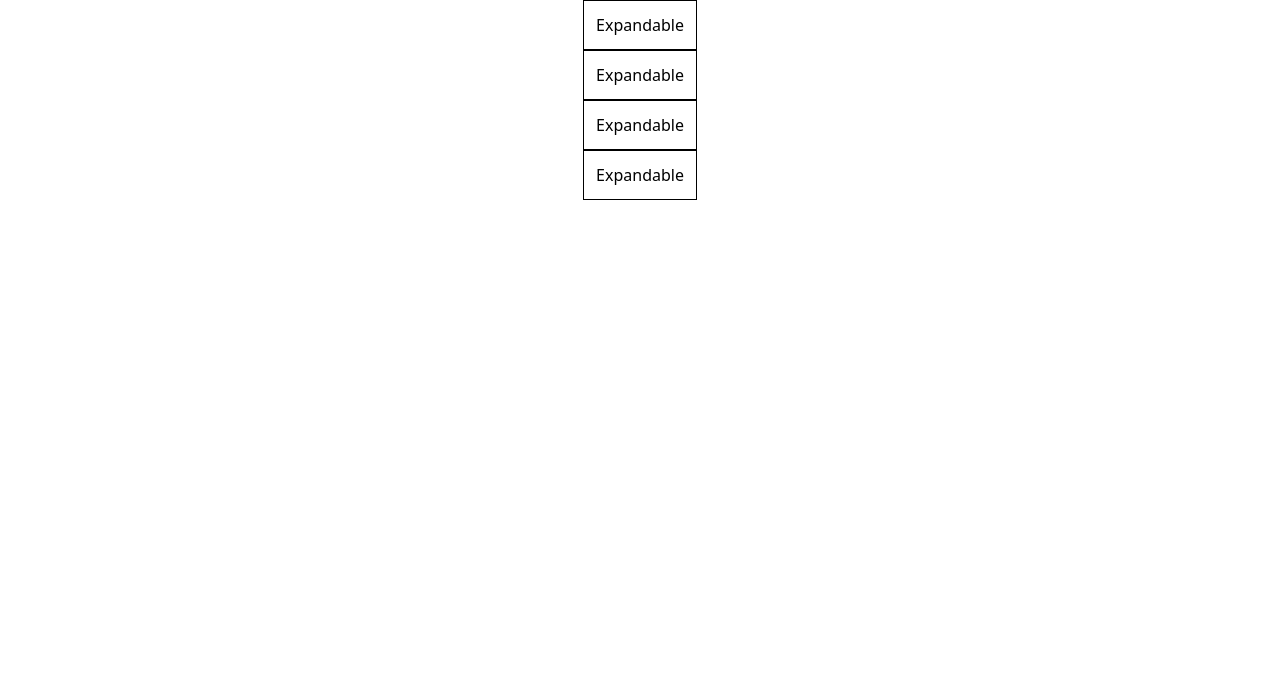
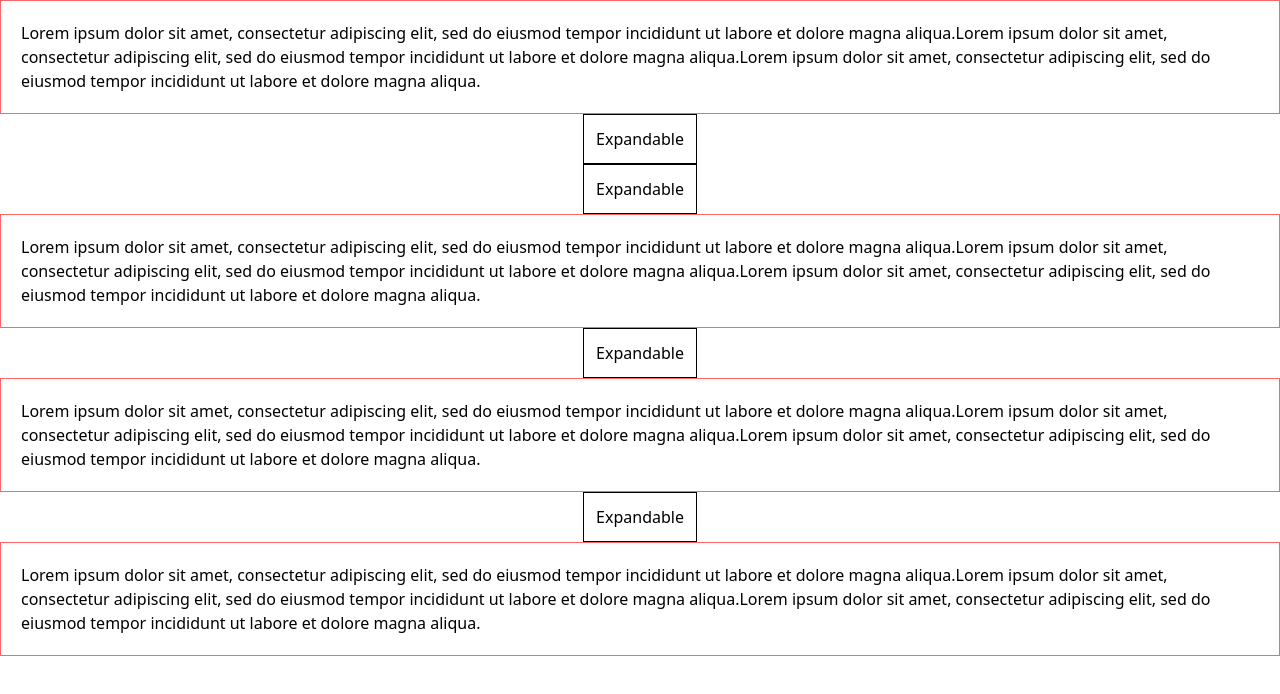
Before and after one commit to Redmoor19/UI_components, a React (Vite) app: page / in a window 1280 px wide. Shown: the top 694 px of the page. Built offline with nearby package versions, Linux system fonts and the light colour scheme.

Commit message:
feat: Add className and axle props to Expandable component

```diff
--- a/src/Components/expandable/ui/Expandable.tsx
+++ b/src/Components/expandable/ui/Expandable.tsx
@@ -1,15 +1,18 @@
-import { type Dispatch, type SetStateAction, useEffect, useRef } from "react";
+import { type Dispatch, type SetStateAction, useRef } from "react";
+import { twMerge } from "tailwind-merge";
 import { ExpandableContextProvider } from "../context/ExpandableContext";
 import { useExpandableListContext } from "../context/ExpandableListContext";
 import { useExpand } from "../hooks/useExpand";
 import { useRegister } from "../hooks/useRegister";
-import type { ExpandableId } from "../types";
+import type { ExpandableAxle, ExpandableId } from "../types";
 
 type ExpandableProps = {
   children: React.ReactNode;
   id?: ExpandableId;
   expanded?: boolean;
   setExpanded?: Dispatch<SetStateAction<boolean>>;
+  className?: string;
+  axle?: ExpandableAxle;
 };
 
 export const Expandable: React.FC<ExpandableProps> = ({
@@ -17,6 +20,8 @@ export const Expandable: React.FC<ExpandableProps> = ({
   id,
   expanded: externalOpen,
   setExpanded: setExpernalOpen,
+  className,
+  axle = "vertical",
 }) => {
   const { expandedId, setExpanded, registerId, unregisterId, isInsideContext } =
     useExpandableListContext();
@@ -41,20 +46,6 @@ export const Expandable: React.FC<ExpandableProps> = ({
     setExpernalOpen,
   );
 
-  useEffect(() => {
-    const triggerEl = triggerRef?.current;
-    const contentEl = contentRef?.current;
-
-    if (!triggerEl || !contentEl) return;
-
-    if (isCurrentExpanded) {
-      const height = contentEl.scrollHeight;
-      contentEl.style.height = height + "px";
-    } else {
-      contentEl.style.height = "0px";
-    }
-  }, [isCurrentExpanded]);
-
   return (
     <ExpandableContextProvider
       value={{
@@ -63,11 +54,14 @@ export const Expandable: React.FC<ExpandableProps> = ({
         triggerRef,
         contentRef,
         isInsideContext: true,
+        axle,
       }}
     >
-       <div>
-         {children}
-       </div>
+      <div className={twMerge(
+        "relative",
+        axle === "horisontal" && "flex h-full items-center",
+        className
+      )}>{children}</div>
     </ExpandableContextProvider>
   );
 };
```
